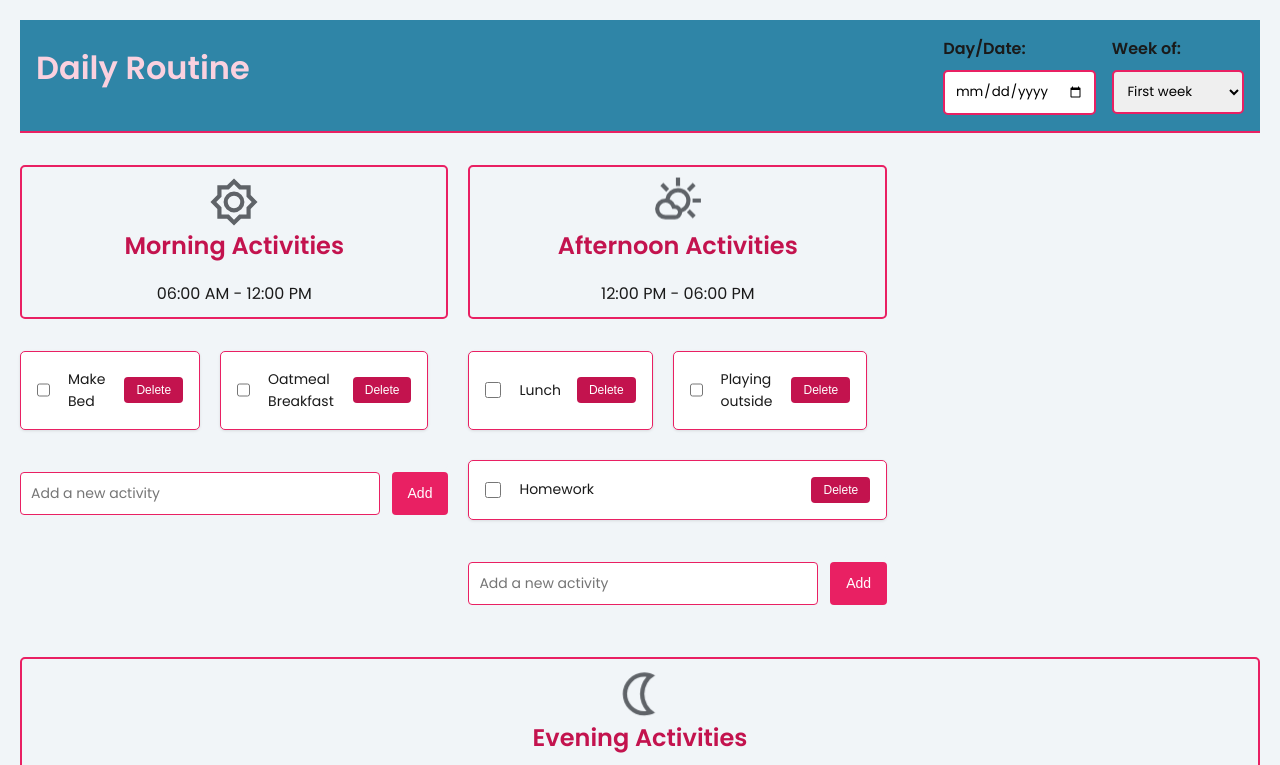
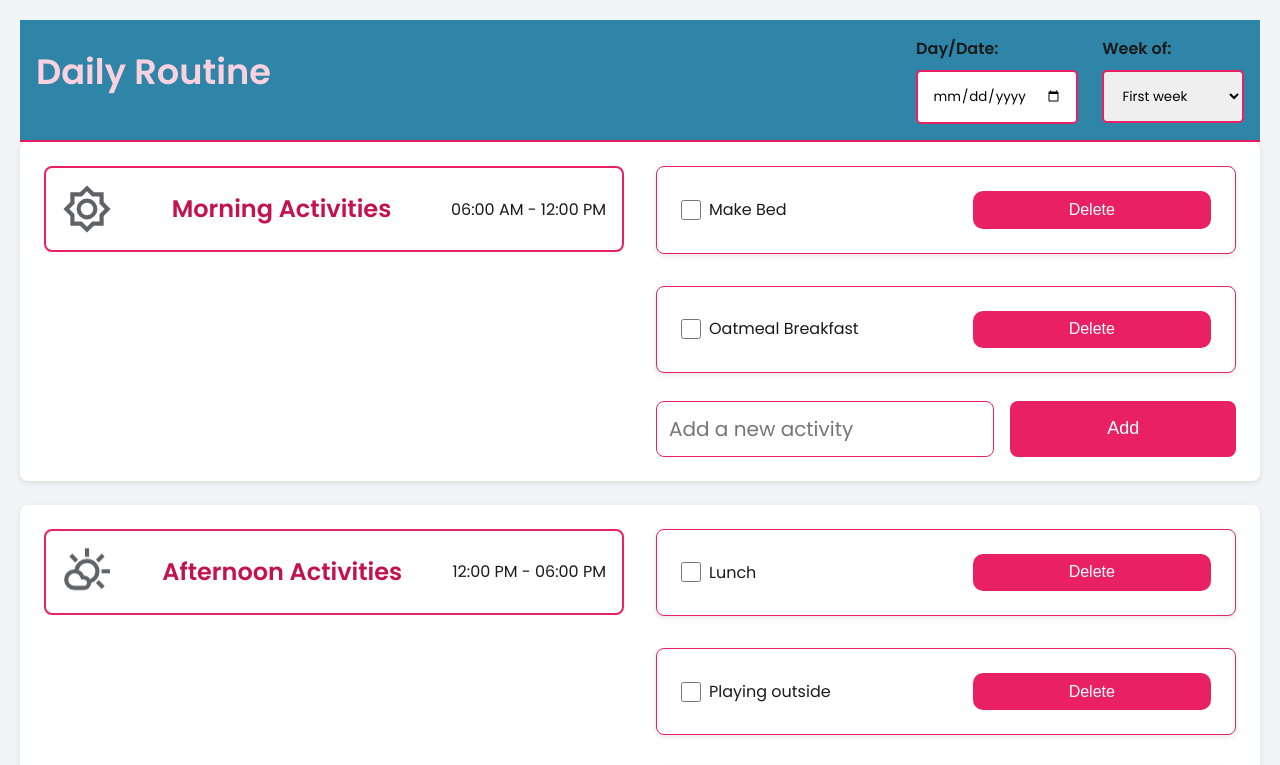
Before and after one commit to Doileo/kids-schedule-organizer, a React (Create React App) app: page / in a window 1280 px wide. Shown: the top 765 px of the page. Built offline with nearby package versions, Linux system fonts and the light colour scheme.

Commit message:
feat: added responsive styles for tablet layout

```diff
--- a/src/components/ActivityList/ActivityList.css
+++ b/src/components/ActivityList/ActivityList.css
@@ -1,12 +1,12 @@
-/* General Container for Morning Section */
-.morning-section {
+/* General Container for Morning, Afternoon, and Evening Sections */
+.routine-section {
   display: grid;
   gap: 1rem;
   background-color: var(--card-background);
-  padding: 1rem;
+  padding: 1.5rem;
   border-radius: 8px;
-  margin-bottom: 1rem;
-  box-shadow: 0 2px 4px rgba(0, 0, 0, 0.1);
+  margin-bottom: 1.5rem;
+  box-shadow: 0 2px 6px rgba(0, 0, 0, 0.1);
 }
 
 /* Header Section */
@@ -16,41 +16,46 @@
   align-items: center;
   justify-content: center;
   border: 2px solid var(--border-color);
-  border-radius: 5px;
+  border-radius: 8px;
   padding: 10px;
 }
 
-.morning-header {
+.morning-header,
+.afternoon-header,
+.evening-header {
   display: flex;
   flex-direction: column;
   align-items: center;
   justify-content: center;
-  gap: 12px;
-  padding: 1rem;
+  gap: 16px;
+  padding: 1.5rem;
   background-color: var(--secondary-color);
   border: solid 1px var(--border-color);
-  border-radius: 4px;
-  margin-bottom: 12px;
+  border-radius: 8px;
+  margin-bottom: 16px;
 }
 
-.morning-header h2 {
-  font-size: 22px;
+.morning-header h2,
+.afternoon-header h2,
+.evening-header h2 {
+  font-size: 24px;
   color: var(--primary-dark);
-  border-bottom: 1px solid var(--text-color);
+  border-bottom: 2px solid var(--text-color);
 }
 
-.morning-header p {
-  font-size: 14px;
-  color: hsl(0, 0%, 30%);
+.morning-header p,
+.afternoon-header p,
+.evening-header p {
+  font-size: 16px;
+  color: hsl(0, 0%, 35%);
 }
 
 /* Activity List Styles */
 .activity-list {
-  padding: 2rem 0 2rem;
+  padding: 2rem 0;
   background-color: var(--background-color);
   border-radius: 8px;
   list-style: none;
-  font-family: "Poppins", sans-serif;
   display: grid;
   grid-template-columns: 1fr;
   gap: 20px;
@@ -62,11 +67,11 @@
   justify-content: space-between;
   align-items: center;
   gap: 1rem;
-  padding: 1rem;
+  padding: 1.5rem;
   background-color: var(--card-background);
-  border-radius: 5px;
-  margin-bottom: 10px;
-  box-shadow: 0 1px 3px rgba(0, 0, 0, 0.1);
+  border-radius: 8px;
+  margin-bottom: 12px;
+  box-shadow: 0 2px 6px rgba(0, 0, 0, 0.1);
   border: 1px solid var(--border-color);
   transition: transform 0.2s ease;
 }
@@ -75,64 +80,35 @@
   transform: scale(1.02);
 }
 
-.activity-item.completed {
-  text-decoration: line-through;
-  opacity: 0.6;
-}
-
-.activity-item label {
-  display: flex;
-  align-items: center;
-  gap: 10px;
-  font-size: 14px;
-}
-
-/* Checkbox Styling */
+/* Larger Checkbox Styling */
 .activity-item input[type="checkbox"] {
-  width: 16px;
-  height: 16px;
-  margin-right: 8px;
-}
-
-/* Delete Button Styling */
-.delete-btn {
-  background-color: var(--primary-dark);
-  color: #fff;
-  padding: 6px 12px;
-  border: none;
-  border-radius: 4px;
-  cursor: pointer;
-  transition: background-color 0.3s ease;
-  font-size: 12px;
-}
-
-.delete-btn:hover {
-  background-color: var(--hover-color);
+  width: 20px;
+  height: 20px;
 }
 
 /* Add New Activity Section */
 .new-activity {
   display: flex;
-  gap: 12px;
+  gap: 16px;
 }
 
 .new-activity input[type="text"] {
   flex-grow: 1;
-  padding: 10px;
+  padding: 12px;
   border: 1px solid var(--border-color);
-  border-radius: 4px;
-  font-size: 14px;
+  border-radius: 8px;
+  font-size: 16px;
 }
 
 .new-activity button {
-  padding: 8px 16px;
+  padding: 10px 20px;
   background-color: var(--primary-color);
   color: #fff;
   border: none;
-  border-radius: 4px;
+  border-radius: 8px;
   cursor: pointer;
   transition: background-color 0.3s ease;
-  font-size: 14px;
+  font-size: 16px;
 }
 
 .new-activity button:hover {
@@ -148,7 +124,7 @@
 
 .toggle-view button {
   margin: 0 10px;
-  padding: 0.5rem 1rem;
+  padding: 0.7rem 1.5rem;
   font-weight: bold;
   background-color: var(--secondary-color);
 }
@@ -224,48 +200,95 @@
   }
 }
 
-/* Responsive design for mobile */
-@media (max-width: 768px) {
-  .activity-item {
-    flex-direction: column;
-    align-items: flex-start;
-    gap: 10px;
+/* Animation for moon phase effect */
+@keyframes moon-phase {
+  0% {
+    transform: scale(1);
+  }
+  50% {
+    transform: scale(1.1); /* Slightly enlarge */
+  }
+  100% {
+    transform: scale(1);
+  }
+}
+
+/* Layout Adjustments for Tablet Screens */
+@media (min-width: 768px) {
+  .header__input {
+    padding: 0.9rem;
+  }
+
+  /* Grid layout for sections on tablet */
+  .routine-section {
+    grid-template-columns: 1fr 1fr; /* Two columns side by side */
+    align-items: start;
+    gap: 2rem;
+  }
+
+  .routine-header {
+    flex-direction: row;
+    justify-content: space-between;
+    padding: 16px;
+    gap: 1rem;
+  }
+
+  .activity-container {
+    display: grid;
+    gap: 1rem;
+  }
+
+  #morning-section,
+  #afternoon-section,
+  #evening-section {
+    margin-bottom: 0;
+  }
+
+  .activity-list {
+    padding: 0;
+    background-color: var(--card-background);
+  }
+
+  .activity-sections {
+    grid-template-columns: repeat(2, 1fr);
+    gap: 30px;
+  }
+
+  label {
+    display: flex;
+    flex-direction: row;
+    align-items: center;
+    gap: 0.5rem;
   }
 
   .delete-btn {
-    align-self: flex-end;
-    margin-top: 5px;
+    width: 45%;
   }
 
   .new-activity input[type="text"] {
-    font-size: 14px;
+    font-size: 17px;
+    padding: 12px;
+    width: 60%;
   }
 
   .new-activity button {
-    font-size: 14px;
-    padding: 8px 14px;
-  }
-
-  .activity-list {
-    grid-template-columns: 1fr;
+    font-size: 18px;
+    padding: 12px;
+    width: 40%;
   }
 }
 
-/* Tablet Layout: Adjust grid columns */
-@media (min-width: 768px) {
-  .activity-list {
-    grid-template-columns: 1fr 1fr; /* Morning and Afternoon in a row */
-    grid-template-rows: auto;
+/* Responsive adjustments for larger screens */
+@media (min-width: 1024px) {
+  .activity-sections {
+    grid-template-columns: repeat(3, 1fr);
   }
 
-  .activity-list > :nth-child(3) {
-    grid-column: 1 / -1; /* Evening spans across the entire row */
+  .new-activity input[type="text"] {
+    font-size: 20px;
+  }
+
+  .new-activity button {
+    font-size: 18px;
   }
 }
-
-/* Larger screens */
-@media (min-width: 1024px) {
-  .activity-list {
-    grid-template-columns: repeat(3, 1fr);
-  }
-}
--- a/src/components/ActivityList/ActivityList.js
+++ b/src/components/ActivityList/ActivityList.js
@@ -6,7 +6,7 @@ import "./ActivityList.css";
 
 const ActivityList = () => {
   return (
-    <div className="activity-list">
+    <div className="activity-sections">
       <MorningSection />
       <AfternoonSection />
       <EveningSection />
--- a/src/components/Header/Header.css
+++ b/src/components/Header/Header.css
@@ -1,4 +1,4 @@
-/* General styling */
+/* General Header Container */
 .header {
   display: flex;
   flex-direction: column;
@@ -6,22 +6,24 @@
   background-color: var(--secondary-color);
   padding: 1rem;
   border-bottom: 2px solid var(--border-color);
+  width: 100%;
 }
 
 .header__title {
-  font-size: 1.6rem;
+  font-size: 1.8rem;
   color: var(--light-pinkish-red);
   margin-bottom: 1rem;
 }
 
 .header__inputs {
-  width: 100%; /* Take full width on mobile */
+  width: 100%;
+  display: grid;
+  gap: 1rem;
 }
 
 .header__input-group {
   display: flex;
   flex-direction: column;
-  margin-bottom: 1rem;
 }
 
 .header__label {
@@ -35,10 +37,9 @@
   border: 2px solid var(--border-color);
   border-radius: 5px;
   font-family: "Poppins", sans-serif;
-  width: 100%; /* Full width for inputs */
+  width: 100%;
 }
 
-/* Desktop layout with media query */
 @media (min-width: 768px) {
   .header {
     flex-direction: row;
@@ -47,17 +48,16 @@
   }
 
   .header__title {
-    font-size: 2rem;
+    font-size: 2.2rem;
   }
 
   .header__inputs {
     display: flex;
-    gap: 1rem;
+    gap: 1.5rem;
     width: auto;
   }
 
   .header__input-group {
     flex-direction: column;
-    margin-bottom: 0;
   }
 }
```
